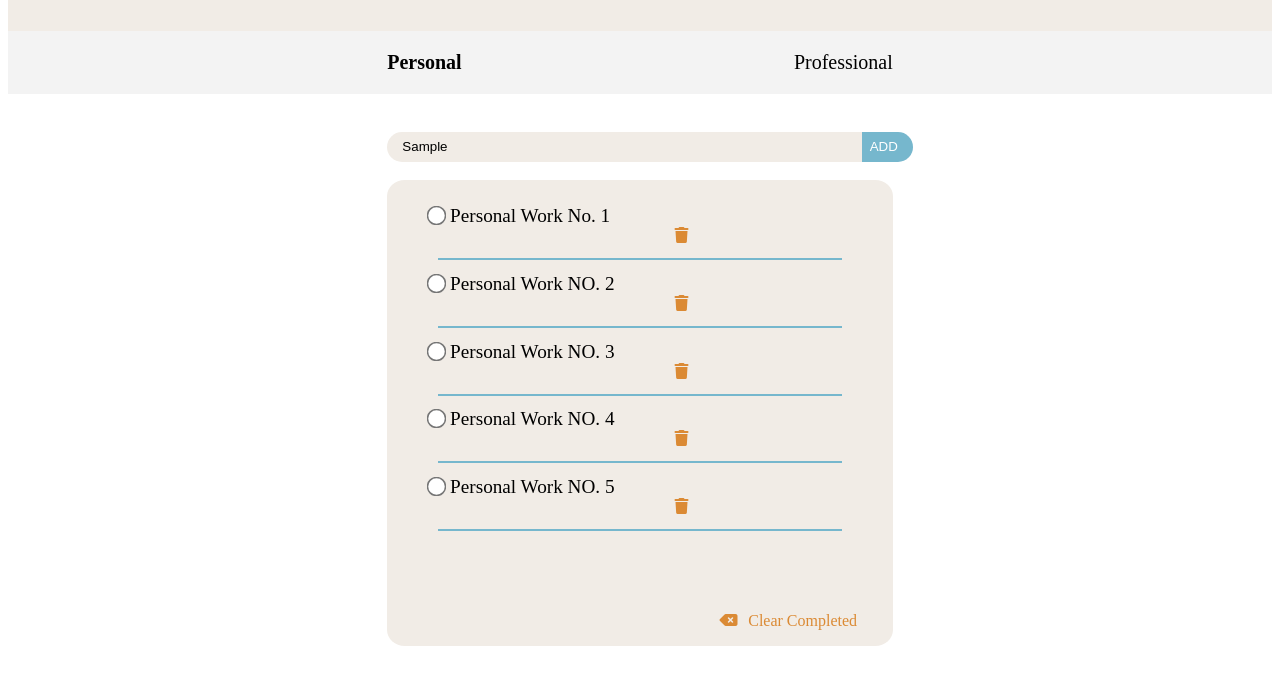
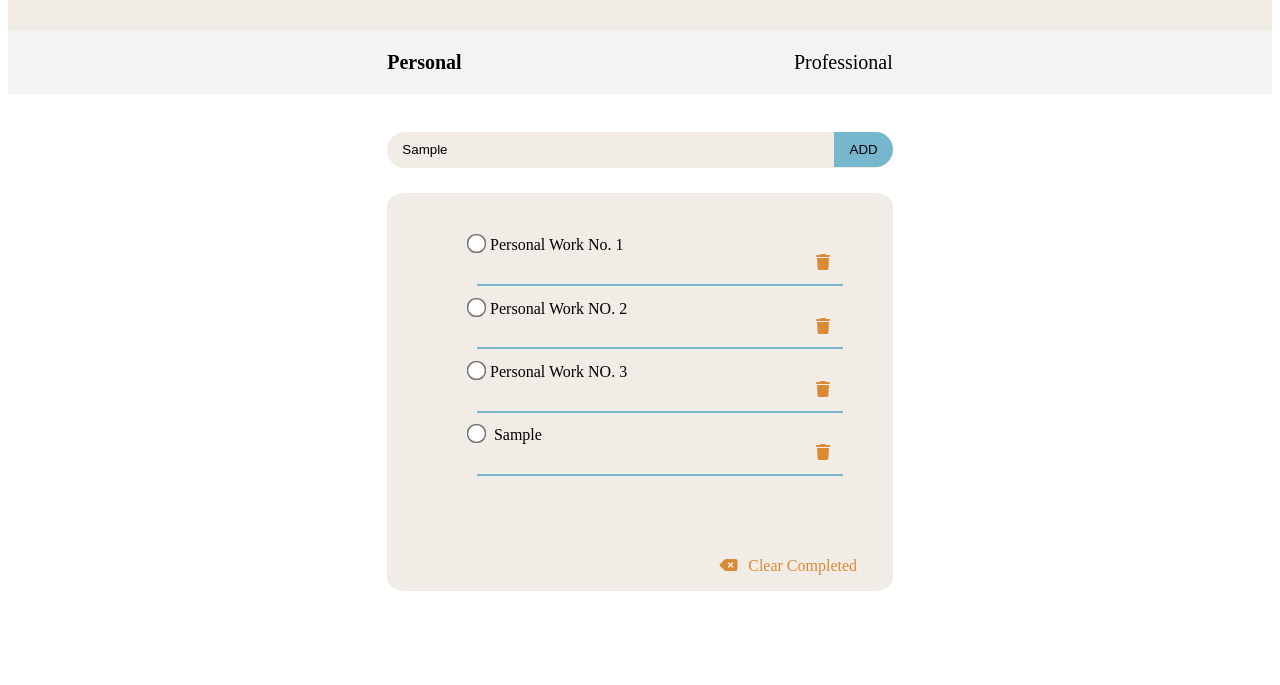
Before and after one commit to RukevweLauretta/To-do-App, a plain HTML site: page index.html in a window 1280 px wide. Both pictures are taken after typing "Sample" into the empty fields and a click on the button "ADD". Shown: the part 99-784 px from the top of the page. Drawn offline with Linux system fonts and the light colour scheme.

Commit message:
my second commit

```diff
--- a/index.html
+++ b/index.html
@@ -8,6 +8,7 @@
         <link rel="stylesheet" href="style.css">
         <meta name="viewport" content="width=device-width, height=device-height, initial-scale=1">
         <script src="https://kit.fontawesome.com/aed9f1b82b.js" crossorigin="anonymous"></script>
+
     </head>
     <body>
 
@@ -21,45 +22,39 @@
                 </div>
 
             <div class="section1">
-                <input type="text" class="search" placeholder="what do you need to do?">
-                <label for="search" class="click"><button>ADD</button></label><br><br>
+                <input type="text" class="search" id="inputBox" placeholder="what do you need to do?">
+                <button onclick="addTask()">ADD</button><br><br>
             </div>
-        <main>
-            <div class="section2">
-                <div class=""><input type="radio" class="one">
+        <main class="sect">
+            <ul class= "section2" id="list">
+                <li class=""><input type="radio" class="one">
                     <label for="one">Personal Work No. 1</label>
                     <a href="#"><i class="fa-solid fa-trash"></i></a>
-                </div>
-                <hr>
+                    <hr>
+                </li>
 
-                <div class=""><input type="radio" class="two">
+
+                <li class=""><input type="radio" class="one">
                     <label for="two">Personal Work NO. 2</label>
                     <a href="#"><i class="fa-solid fa-trash"></i></a>
-                </div>
-                <hr>
+                    <hr>
+                </li>
 
-                <div class=""><input type="radio" class="three">
+
+                <li class=""><input type="radio" class="one">
                     <label for="two">Personal Work NO. 3</label>
                     <a href="#"><i class="fa-solid fa-trash"></i></a>
-                </div>
-                <hr>
+                    <hr>
+                </li>
 
-                <div class=""><input type="radio" class="four">
-                    <label for="two">Personal Work NO. 4</label>
-                    <a href="#"><i class="fa-solid fa-trash"></i></a>
-                 </div>
-                 <hr>
 
-                <div class=""><input type="radio" class="five">
-                        <label for="two">Personal Work NO. 5</label>
-                        <a href="#"><i class="fa-solid fa-trash"></i></a>
-                    </div>
-                        <hr>
-            </div>
+            </ul>
             <div class="section3">
-                    <div><a href="#"><i class="fa-solid fa-delete-left"></i></a></div>
+                    <div><a href="#" onclick="clearCompleted()"><i class="fa-solid fa-delete-left"></i></a></div>
                     <div class="complete"><p class="complete">Clear Completed</p></div>
             </div>
-    </main>
+        </main>
+
+        <script src="myScript.js"></script>
     </body>
 </html>
--- /dev/null
+++ b/myScript.js
@@ -0,0 +1,73 @@
+const inputBox = document.getElementById('inputBox');
+const list = document.getElementById('list');
+
+function addTask(){
+    if(inputBox.value === ''){
+        alert ('You must Write Something!');
+    }
+    else{
+
+       let taskCounter = 0;
+        taskCounter++;
+
+        let li = document.createElement("li")
+        let radio = document.createElement("input")
+        radio.type = "radio"
+        radio.id = "one"+ taskCounter
+        radio.style.transform='scale(1.5)';
+        radio.style.cursor= 'pointer';
+
+        let label = document.createElement ("label");
+        label.htmlFor = radio.id;
+        label.textContent = inputBox.value;
+        label.style.marginTop = '2%';
+        label.style.marginLeft = '2%';
+
+        let trash = document.createElement('a');
+        trash.href = "#"
+        trash.innerHTML = '<i class="fa-solid fa-trash"></i>';
+        trash.addEventListener ("click", function(e){
+        e.preventDefault();
+        li.remove();
+          })
+
+        let line = document.createElement ('hr');
+        line.style.margin = '3%';
+        line.style.border = '0.5px solid #76B7CD';
+
+
+        li.appendChild(radio)
+        li.appendChild(label)
+        li.appendChild(trash)
+        li.appendChild(line)
+
+
+        list.appendChild (li)
+
+    }
+}
+
+document.addEventListener("DOMContentLoaded", function () {
+let trashIcons = document.querySelectorAll('#list li a')
+    trashIcons.forEach(function(trash){
+            trash.addEventListener('click', function(e){
+                e.preventDefault();
+                this.parentElement.remove();
+            }
+
+    )}
+    )})
+
+
+function clearCompleted(){
+    let tasks = document.querySelectorAll('#list li')
+
+    tasks.forEach(function(task){
+            let radio = task.querySelector("input[type='radio']");
+            if (radio.checked){
+            task.remove()
+            }
+
+    })
+
+    }
--- a/style.css
+++ b/style.css
@@ -31,31 +31,39 @@ hr{
 .section1{
     margin-right:30%;
     margin-left:30%;
-    position:relative;
     margin-top:3%;
-}
-.section1 button{
-    position:absolute;
-    right:-4%;
-    top:0%;
-    color:white;
-    background-color:#76B7CD;
-    padding:1.5%;
-    padding-right:3%;
-    border-radius:0 20px 20px 0;
-    border:none;
+    margin-bottom:2%;
+    display:flex;
+    justify-content: space-between;
+    align-items: center;
+    background-color:#F1ECE6;
+    border-radius:20px;
 }
 
+
 .section1 .search{
-    width:95%;
+    width:100%;
     border-radius:20px;
     Padding-left:5%;
     padding:1.5%;
-    background-color:#F1ECE6;
+    background:transparent;
     border:none;
     padding-left:3%;
+    flex:1;
+    outline:none;
 }
-main{
+
+.section1 button{
+    border-radius:0 20px 20px 0;
+    border:none;
+    cursor:pointer;
+    background-color:#76B7CD;
+    outline:none;
+    padding:2% 3%;
+}
+
+
+.sect{
     margin-right:30%;
     margin-left:30%;
     padding-left:3%;
@@ -67,30 +75,34 @@ main{
     border:none;
 }
 
-.section2 label{
-    font-size:120%;
+li{
+    list-style: none;
 }
 
-.section2 .fa-solid{
-    margin-left:58%;
+.section2 .ul{
+    align-items:center;
+}
+.section2 label{
+    font-size:100%;
+}
+
+.section2  .fa-solid{
+    margin-left:90%;
     color:#DB8A34;
 }
 
 
-.section2 .section3 .fa-solid{
+.section3 .fa-solid{
     color:#DB8A34;
 }
 
-.five,
-.four,
-.three,
-.two,
 .one{
     transform:scale(1.5);
+    cursor:pointer;
 
 }
 
-main .section3{
+.sect .section3{
     display:flex;
     flex:wrap;
     align-items:center;
@@ -100,7 +112,7 @@ main .section3{
     padding-bottom: 0;
 }
 
-main .section3 .fa-solid{
+.sect .section3 .fa-solid{
     color:#DB8A34;
     margin-right:2%;
 }
```
